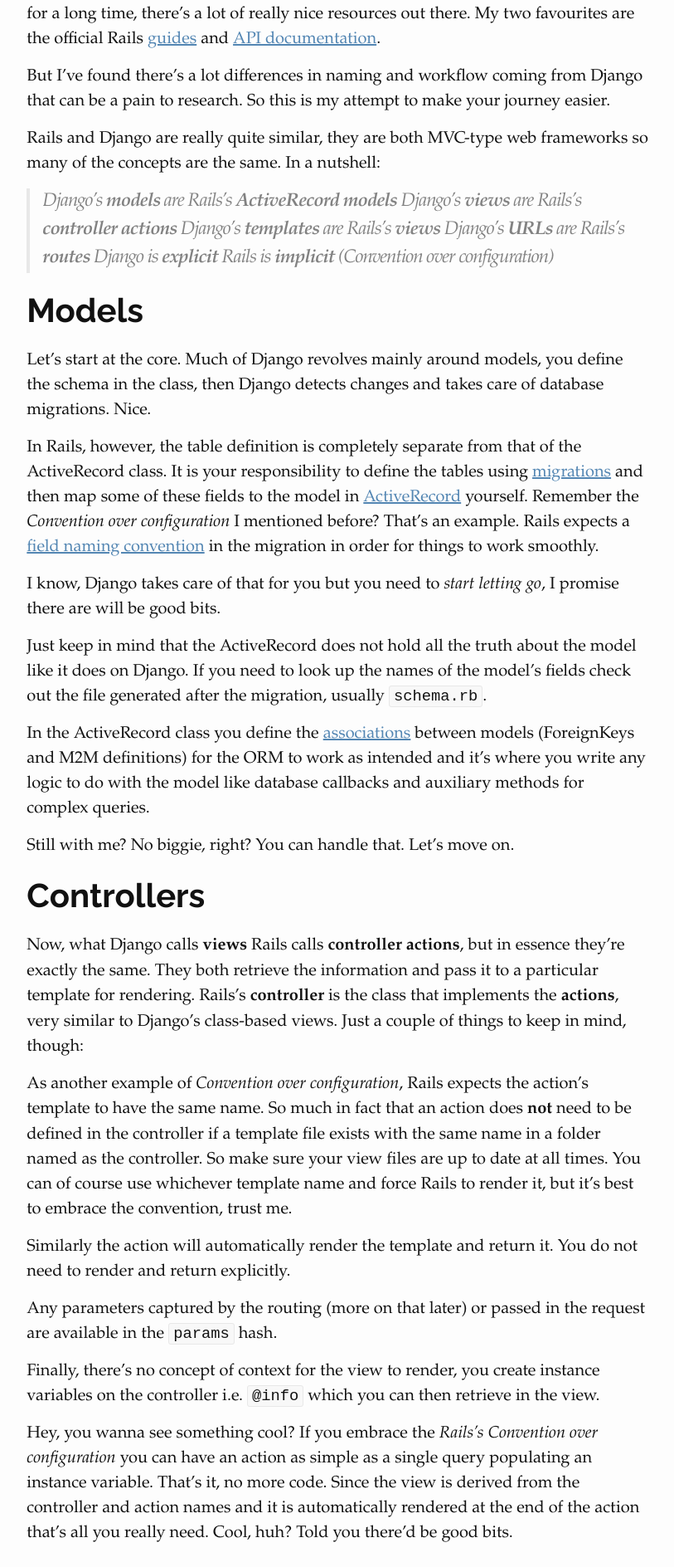
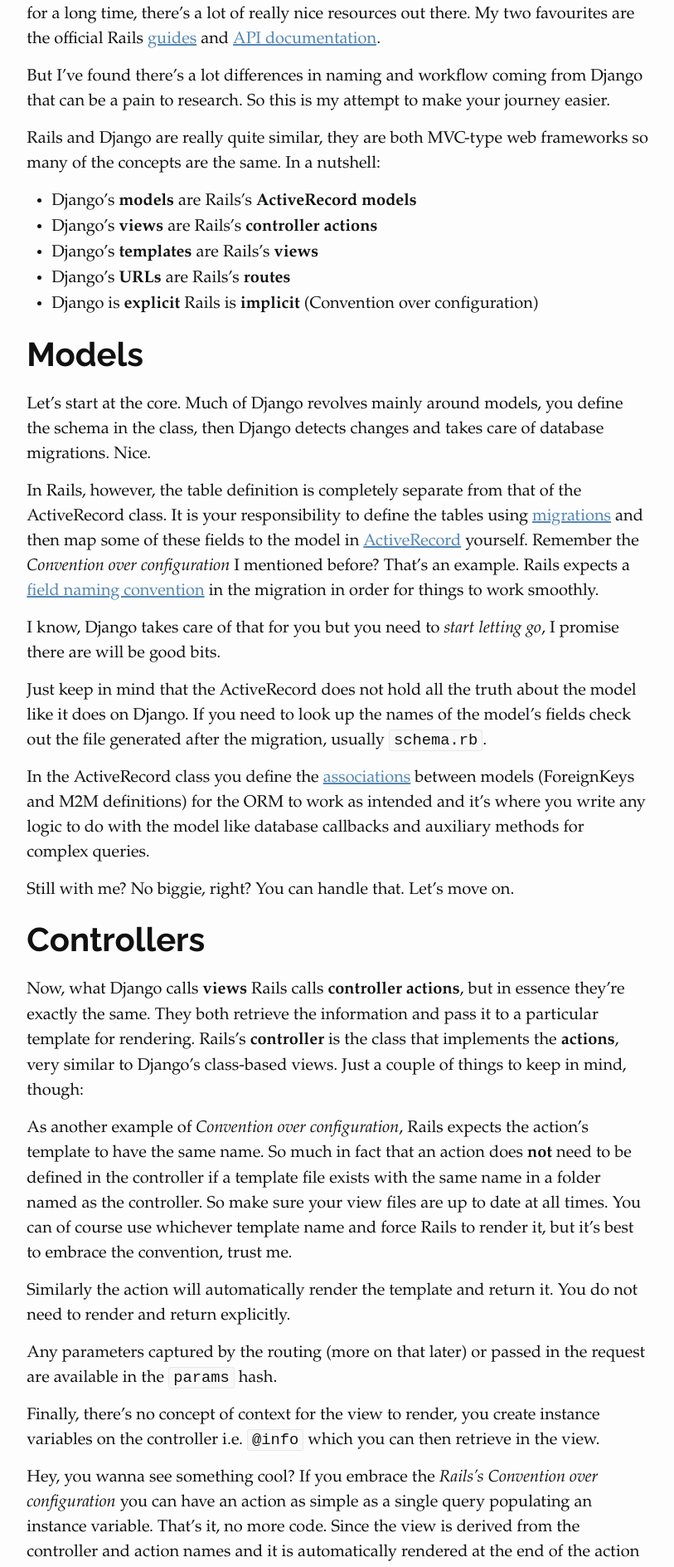
Before and after one commit to yeraydiazdiaz/yeraydiazdiaz.github.io, a Jekyll site: the page built from _posts/2015-04-14-how-do-I-django-on-rails.md, in a window 1280 px wide. Shown: the part 820-2708 px from the top of the page at 83% size, without its empty margins (38-851 px from the left). Built offline with Jekyll 4.4.1, drawn with Linux system fonts in a browser that asks for light colours.

```diff
--- a/_posts/2015-04-14-how-do-I-django-on-rails.md
+++ b/_posts/2015-04-14-how-do-I-django-on-rails.md
@@ -27,11 +27,11 @@ But I’ve found there’s a lot differences in naming and workflow coming from
 
 Rails and Django are really quite similar, they are both MVC-type web frameworks so many of the concepts are the same. In a nutshell:
 
-> Django’s **models** are Rails’s **ActiveRecord models**
-> Django’s **views** are Rails’s **controller actions**
-> Django’s **templates** are Rails’s **views**
-> Django’s **URLs** are Rails’s **routes**
-> Django is **explicit** Rails is **implicit** (Convention over configuration)
+- Django’s **models** are Rails’s **ActiveRecord models**
+- Django’s **views** are Rails’s **controller actions**
+- Django’s **templates** are Rails’s **views**
+- Django’s **URLs** are Rails’s **routes**
+- Django is **explicit** Rails is **implicit** (Convention over configuration)
 
 ## Models
 
--- a/_sass/minima/_layout.scss
+++ b/_sass/minima/_layout.scss
@@ -281,6 +281,15 @@
     }
   }
 
+  hr {
+    margin: 2em auto;
+    width: 50%;
+    border: 0 none;
+    border-top: 2px dashed $grey-color-light;
+    background: none;
+    height: 0;
+}
+
   p img {
     padding: 2em 1em;
   }
```
